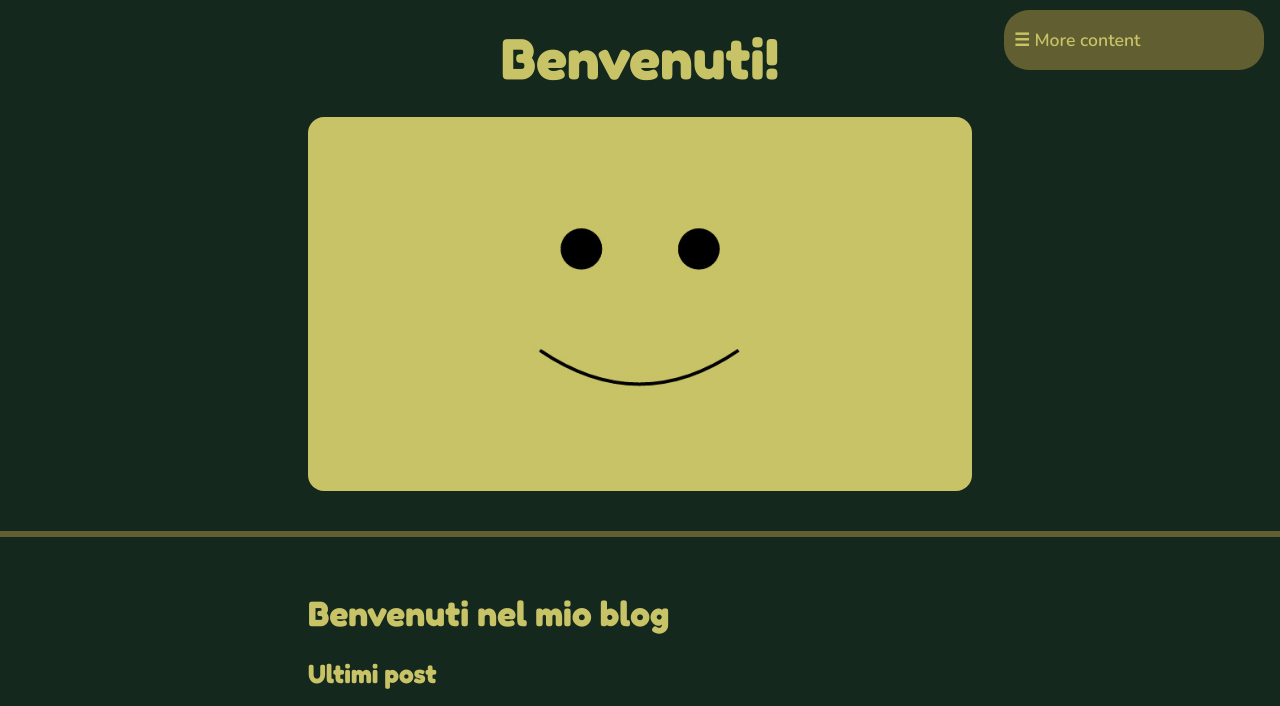
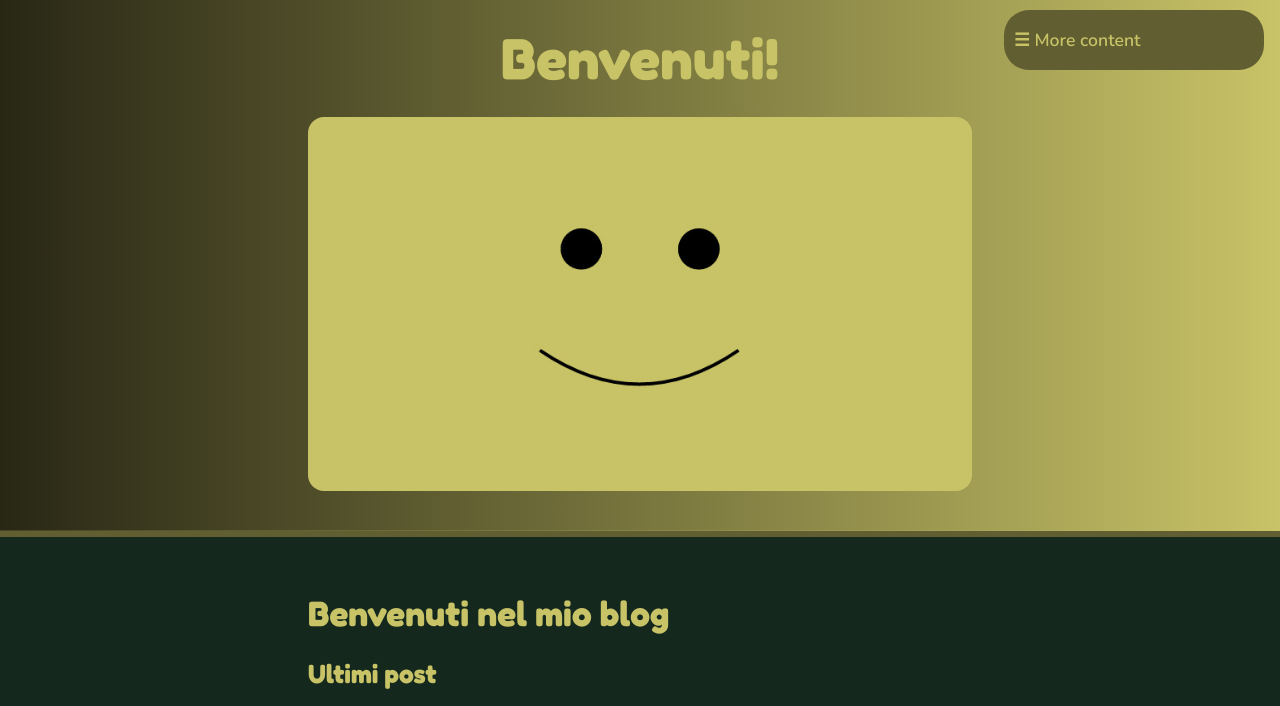
Before and after one commit to AuroraCodingForFun/BlogSite, a Jekyll site: the page built from index.md, in a window 1280 px wide. Shown: the top 706 px of the page. Built offline with Jekyll 4.4.1, drawn with Linux system fonts in a browser that asks for light colours; grey boxes are pictures that could not be loaded.

Commit message:
Update header background and comment
Refactor header background styling and fix image path.

```diff
--- a/css/style.css
+++ b/css/style.css
@@ -23,11 +23,16 @@ h1, h2, h3 {
   line-height: 1.2;
 }
 
-/* ---------- Header ---------- var(--sky)*/
+/* ---------- Header ---------- HELP ME WITH THIS*/
 .site-header {
-  background: linear-gradient( to right, rgb (0 0 0 / .8), rgb (0 0 0 / 0)) , url ("images/ copertina.jpg");
+  background:
+    linear-gradient(to right, rgb(0 0 0 / 0.8), rgb(0 0 0 / 0)),
+    url("../images/copertina.jpg");
+  background-size: cover;
+  background-position: center;
   border-bottom: 6px solid var(--sun);
 }
+
 
 nav {
   display: flex;
```
